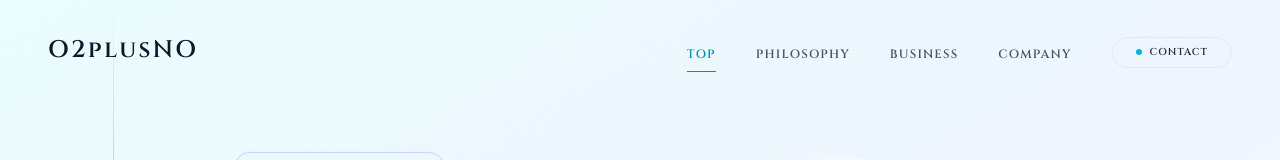
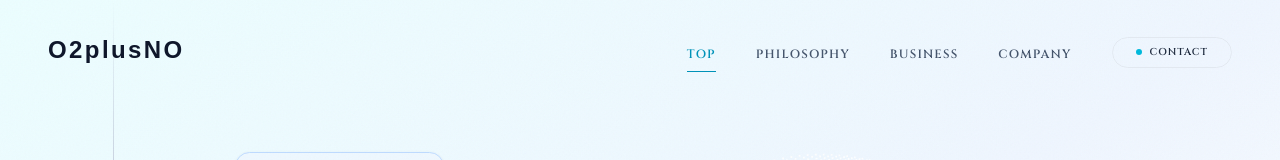
Before and after one commit to kawabata1111/O2plusNO, a Next.js app: page / in a window 1280 px wide. Shown: the top 160 px of the page. Built offline with nearby package versions, Linux system fonts and the light colour scheme.

Commit message:
Change logo and company name font to Serif to distinguish lowercase characters

```diff
--- a/components/layout/Footer.tsx
+++ b/components/layout/Footer.tsx
@@ -8,7 +8,7 @@ export default function Footer() {
 
                     {/* Company Info Header */}
                     <div>
-                        <h2 className="text-2xl font-bold mb-6 tracking-widest text-cyan-500 font-cinzel">
+                        <h2 className="text-2xl font-bold mb-6 tracking-widest text-cyan-500 font-serif">
                             <DecodeText text="O2plusNO INC." />
                         </h2>
                         <p className="text-slate-400 text-sm leading-relaxed mb-6 font-sans font-medium">
--- a/components/layout/Header.tsx
+++ b/components/layout/Header.tsx
@@ -61,8 +61,8 @@ export default function Header() {
                 <Link href="/" className="relative z-50 group" onClick={() => isOpen && setIsOpen(false)}>
                     <div className="flex flex-col leading-none">
                         <span className={cn(
-                            "text-xl md:text-2xl font-cinzel font-bold tracking-[0.1em] transition-colors duration-300",
-                            "text-slate-900" // Always dark text
+                            "text-xl md:text-2xl font-serif font-bold tracking-[0.1em] transition-colors duration-300",
+                            isOpen ? "text-white" : "text-slate-900" // White when menu open
                         )}>
                             O2plusNO
                         </span>
--- a/components/ui/Hero.tsx
+++ b/components/ui/Hero.tsx
@@ -14,7 +14,7 @@ export default function Hero() {
                     initial={{ opacity: 0, scale: 1.1 }}
                     animate={{ opacity: 0.03, scale: 1 }}
                     transition={{ duration: 2, ease: "easeOut" }}
-                    className="text-[18vw] md:text-[13vw] font-cinzel font-bold text-slate-900 leading-none tracking-tighter whitespace-nowrap"
+                    className="text-[18vw] md:text-[13vw] font-serif font-bold text-slate-900 leading-none tracking-tighter whitespace-nowrap"
                 >
                     O2plusNO
                 </motion.div>
```
